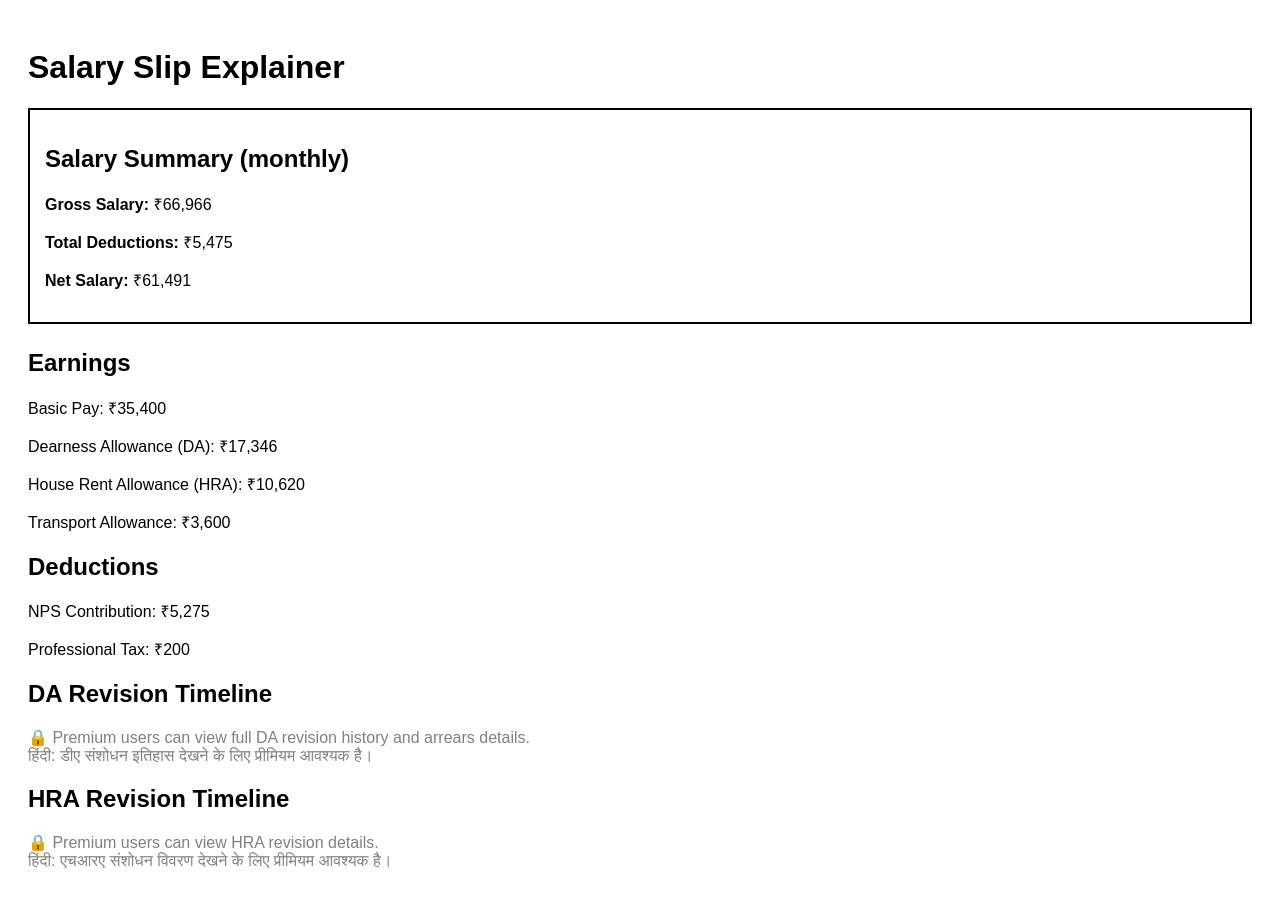
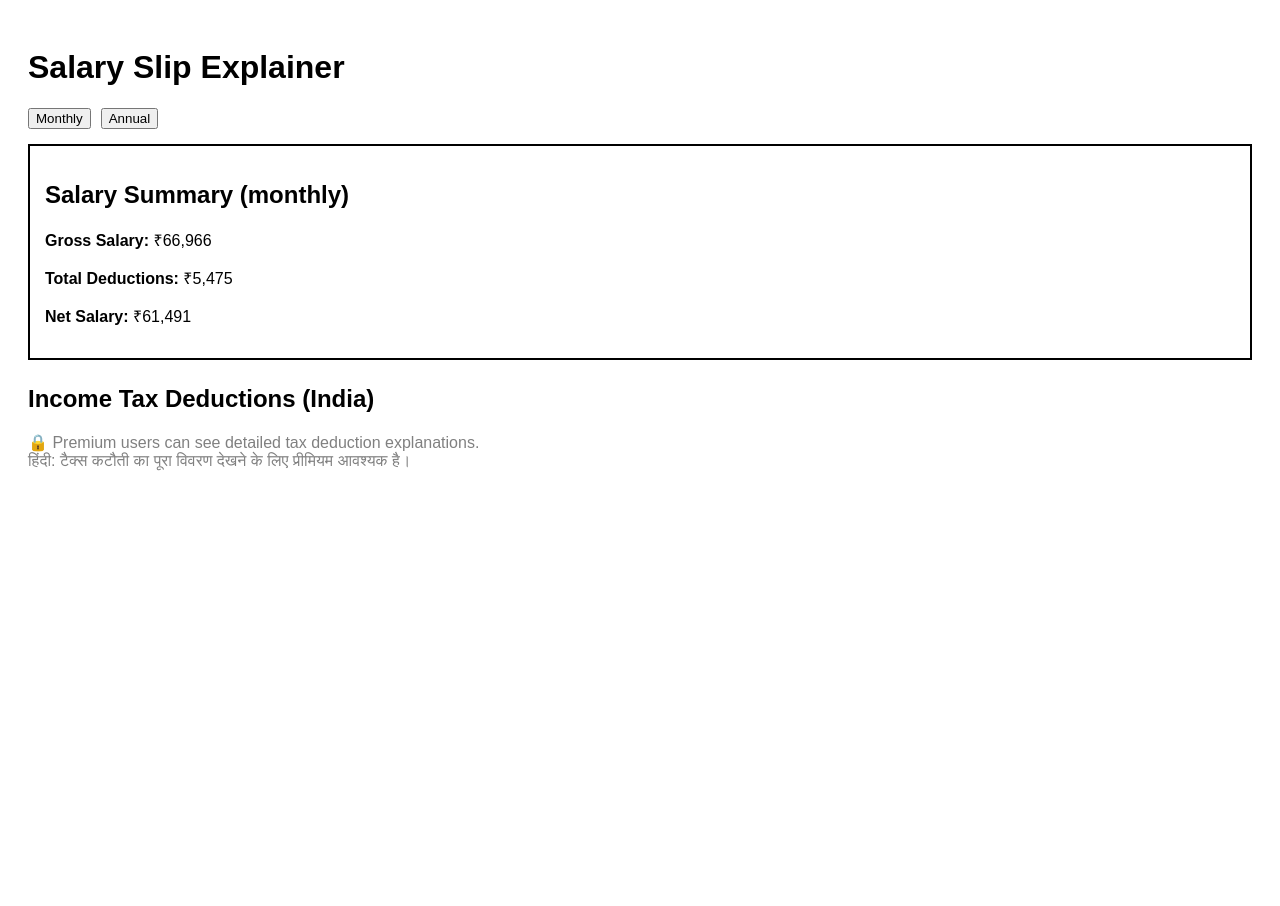
Before and after one commit to salarysamjho/salary-slip-explainer-v1, a Next.js app: page / in a window 1280 px wide. Shown: the top 906 px of the page. After the commit the page ends 800 px from the top, so only its background shows below. Built offline with nearby package versions, Linux system fonts and the light colour scheme.

Commit message:
Update page.tsx

```diff
--- a/app/page.tsx
+++ b/app/page.tsx
@@ -7,44 +7,22 @@ export default function HomePage() {
   const isPremiumUser = false;
 
   const [viewMode, setViewMode] = useState<"monthly" | "annual">("monthly");
-  const [cityType, setCityType] = useState<"X" | "Y" | "Z">("X");
-  const [state, setState] = useState<string>("Maharashtra");
 
   // ===== CORE VALUES =====
   const basicPay = 35400;
   const daRate = 0.49;
   const daAmount = Math.round(basicPay * daRate);
 
-  const hraRateMap = { X: 0.30, Y: 0.20, Z: 0.10 };
-  const hraAmount = Math.round(basicPay * hraRateMap[cityType]);
-
-  const professionalTaxMap: Record<string, number> = {
-    Maharashtra: 200,
-    Karnataka: 200,
-    "Tamil Nadu": 208,
-    "West Bengal": 200,
-    Delhi: 0,
-  };
-  const professionalTax = professionalTaxMap[state] ?? 0;
-
-  // ===== EARNINGS =====
   const earnings = [
     { title: "Basic Pay", amount: basicPay },
     { title: "Dearness Allowance (DA)", amount: daAmount },
-    { title: "House Rent Allowance (HRA)", amount: hraAmount },
+    { title: "House Rent Allowance (HRA)", amount: 10620 },
     { title: "Transport Allowance", amount: 3600 },
   ];
 
-  // ===== DEDUCTIONS =====
   const deductions = [
-    {
-      title: "NPS Contribution",
-      amount: Math.round((basicPay + daAmount) * 0.10),
-    },
-    {
-      title: "Professional Tax",
-      amount: professionalTax,
-    },
+    { title: "NPS Contribution", amount: Math.round((basicPay + daAmount) * 0.10) },
+    { title: "Professional Tax", amount: 200 },
   ];
 
   // ===== CALCULATIONS =====
@@ -58,40 +36,48 @@ export default function HomePage() {
 
   const netSalary = grossSalary - totalDeductions;
 
-  // ===== STEP 19: DA / HRA TIMELINE =====
-  const daTimeline = [
+  // ===== STEP 20: TAX DEDUCTIONS DATA =====
+  const taxDeductions = [
     {
-      period: "01 Jan 2023",
-      oldRate: "38%",
-      newRate: "42%",
-      arrears: "Paid from Jan 2023",
+      section: "Standard Deduction",
+      limit: "₹50,000 per year",
+      en:
+        "Standard deduction is a flat deduction available to salaried employees without any investment proof.",
+      hi:
+        "स्टैंडर्ड डिडक्शन वेतनभोगी कर्मचारियों को बिना किसी निवेश प्रमाण के मिलने वाली सीधी छूट है।",
     },
     {
-      period: "01 Jul 2023",
-      oldRate: "42%",
-      newRate: "46%",
-      arrears: "Paid from Jul 2023",
+      section: "Section 80C",
+      limit: "Up to ₹1,50,000 per year",
+      en:
+        "Section 80C allows deduction for investments like PF, PPF, LIC, ELSS, NSC, and tuition fees.",
+      hi:
+        "धारा 80C के अंतर्गत PF, PPF, LIC, ELSS, NSC और बच्चों की ट्यूशन फीस पर टैक्स छूट मिलती है।",
     },
     {
-      period: "01 Jan 2024",
-      oldRate: "46%",
-      newRate: "49%",
-      arrears: "Paid from Jan 2024",
-    },
-  ];
-
-  const hraTimeline = [
-    {
-      period: "7th CPC Implementation",
-      oldRate: "24 / 16 / 8",
-      newRate: "30 / 20 / 10",
-      note: "Revised based on DA threshold",
+      section: "Section 80CCD (NPS)",
+      limit: "₹50,000 (80CCD(1B))",
+      en:
+        "Additional tax benefit is available for NPS contributions over and above Section 80C.",
+      hi:
+        "एनपीएस में निवेश पर धारा 80C से अतिरिक्त ₹50,000 तक की टैक्स छूट मिलती है।",
     },
   ];
 
   return (
     <main style={{ padding: "20px", fontFamily: "Arial, sans-serif" }}>
       <h1>Salary Slip Explainer</h1>
+
+      {/* VIEW MODE */}
+      <div style={{ marginBottom: "15px" }}>
+        <button onClick={() => setViewMode("monthly")}>Monthly</button>
+        <button
+          onClick={() => setViewMode("annual")}
+          style={{ marginLeft: "10px" }}
+        >
+          Annual
+        </button>
+      </div>
 
       {/* SUMMARY */}
       <div style={{ border: "2px solid #000", padding: "15px", marginBottom: "25px" }}>
@@ -101,58 +87,30 @@ export default function HomePage() {
         <p><b>Net Salary:</b> ₹{netSalary.toLocaleString()}</p>
       </div>
 
-      {/* EARNINGS */}
-      <h2>Earnings</h2>
-      {earnings.map((e, i) => (
-        <p key={i}>{e.title}: ₹{e.amount.toLocaleString()}</p>
-      ))}
-
-      {/* DEDUCTIONS */}
-      <h2>Deductions</h2>
-      {deductions.map((d, i) => (
-        <p key={i}>{d.title}: ₹{d.amount.toLocaleString()}</p>
-      ))}
-
-      {/* STEP 19: DA TIMELINE */}
-      <h2>DA Revision Timeline</h2>
+      {/* STEP 20: TAX DEDUCTIONS */}
+      <h2>Income Tax Deductions (India)</h2>
 
       {!isPremiumUser ? (
         <p style={{ color: "gray" }}>
-          🔒 Premium users can view full DA revision history and arrears details.
+          🔒 Premium users can see detailed tax deduction explanations.
           <br />
-          हिंदी: डीए संशोधन इतिहास देखने के लिए प्रीमियम आवश्यक है।
+          हिंदी: टैक्स कटौती का पूरा विवरण देखने के लिए प्रीमियम आवश्यक है।
         </p>
       ) : (
-        daTimeline.map((d, i) => (
-          <div key={i} style={{ border: "1px solid #ddd", padding: "10px", marginBottom: "10px" }}>
-            <b>Effective From:</b> {d.period}
+        taxDeductions.map((t, i) => (
+          <div
+            key={i}
+            style={{
+              border: "1px solid #ddd",
+              padding: "12px",
+              marginBottom: "12px",
+            }}
+          >
+            <b>{t.section}</b>
             <br />
-            Old Rate: {d.oldRate} → New Rate: {d.newRate}
-            <br />
-            <b>Arrears:</b> {d.arrears}
-          </div>
-        ))
-      )}
-
-      {/* STEP 19: HRA TIMELINE */}
-      <h2>HRA Revision Timeline</h2>
-
-      {!isPremiumUser ? (
-        <p style={{ color: "gray" }}>
-          🔒 Premium users can view HRA revision details.
-          <br />
-          हिंदी: एचआरए संशोधन विवरण देखने के लिए प्रीमियम आवश्यक है।
-        </p>
-      ) : (
-        hraTimeline.map((h, i) => (
-          <div key={i} style={{ border: "1px solid #ddd", padding: "10px" }}>
-            <b>{h.period}</b>
-            <br />
-            Old Rate: {h.oldRate}
-            <br />
-            New Rate: {h.newRate}
-            <br />
-            <i>{h.note}</i>
+            <b>Limit:</b> {t.limit}
+            <p>{t.en}</p>
+            <p>{t.hi}</p>
           </div>
         ))
       )}
```
